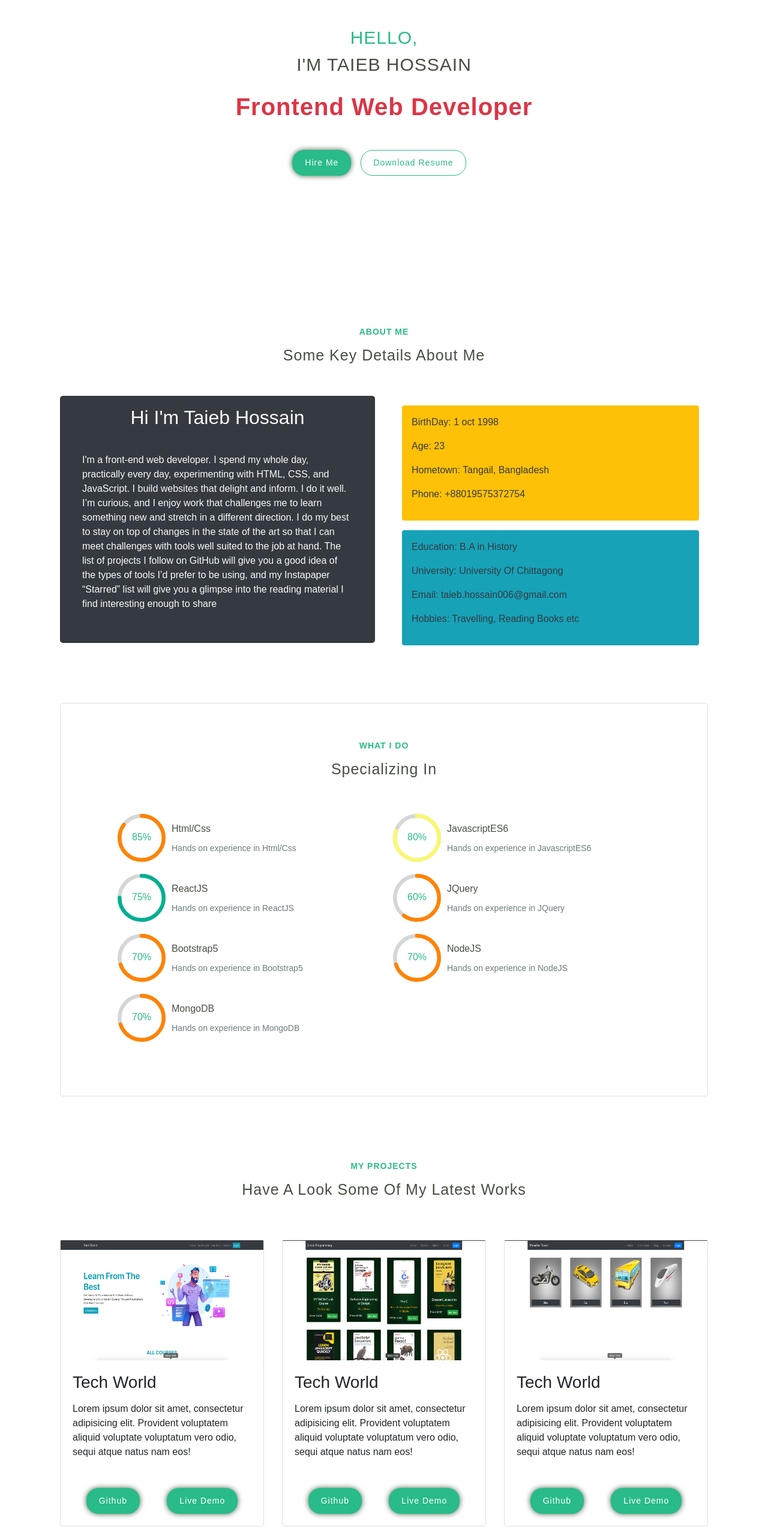
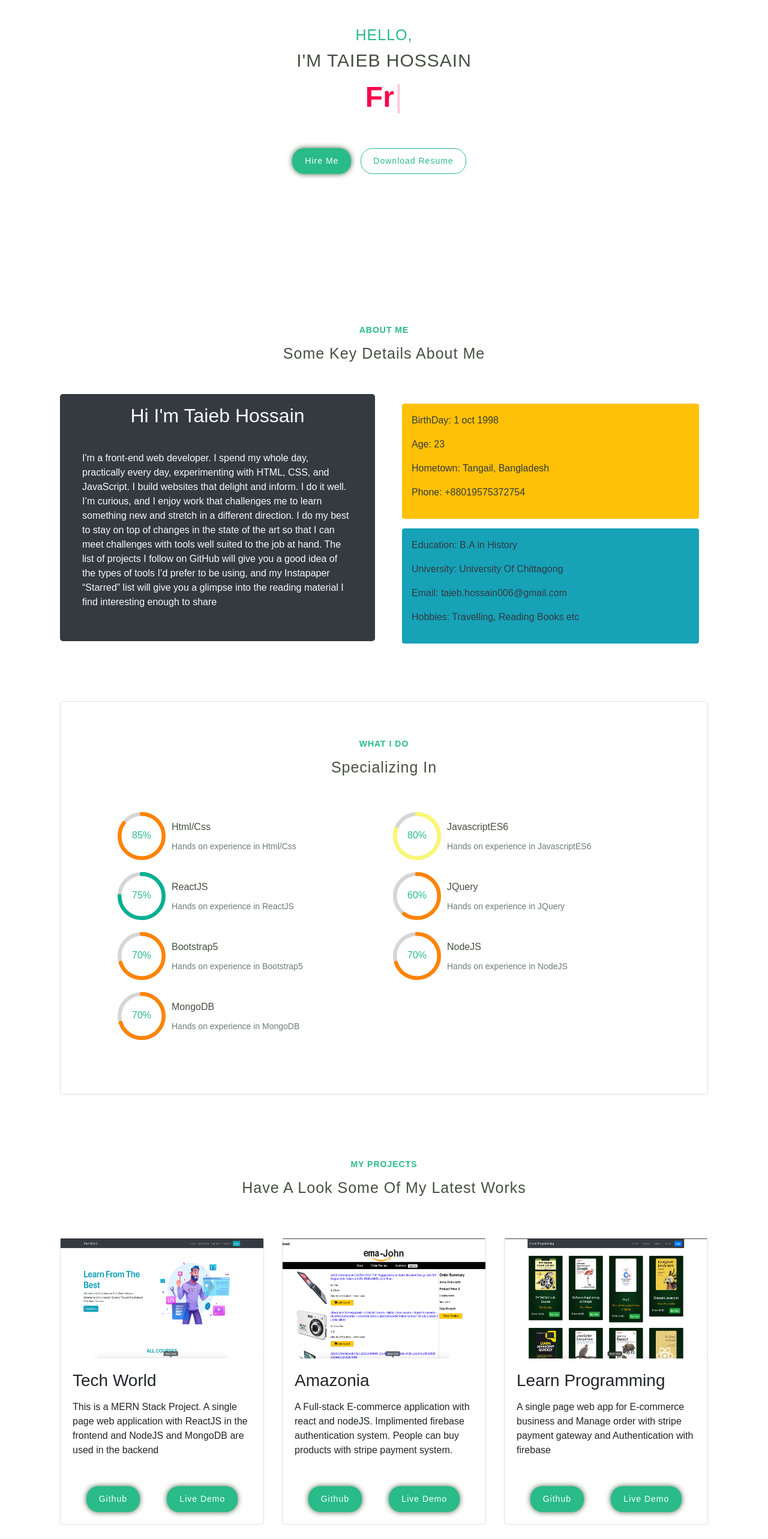
Before and after one commit to hossain909/my-portfolio, a React (Create React App) app: page / in a window 1280 px wide. Shown: the part 160-2726 px from the top of the page at 60% size. Built offline with nearby package versions, Linux system fonts and the light colour scheme.

Commit message:
Changed heading color

```diff
--- a/package.json
+++ b/package.json
@@ -18,6 +18,7 @@
     "react-dom": "^17.0.2",
     "react-router-dom": "^5.2.0",
     "react-scripts": "4.0.3",
+    "typewriter-effect": "^2.17.0",
     "web-vitals": "^1.1.1"
   },
   "scripts": {
--- a/public/index.html
+++ b/public/index.html
@@ -39,5 +39,6 @@
       To begin the development, run `npm start` or `yarn start`.
       To create a production bundle, use `npm run build` or `yarn build`.
     -->
+
   </body>
 </html>
--- a/src/App.js
+++ b/src/App.js
@@ -12,6 +12,7 @@ import Projects from './components/Home/Projects/Projects';
 import Resume from './components/Resume/Resume';
 import Footer from './components/Shared/Footer/Footer';
 import MainNav from './components/Shared/MainNav/MainNav';
+import "./index.css";
 function App() {
   return (
     <Router>
--- a/src/components/Home/HeaderMain/HeaderMain.js
+++ b/src/components/Home/HeaderMain/HeaderMain.js
@@ -1,6 +1,7 @@
 
 import React from 'react';
 import Buttons from '../../../UI/Buttons';
+import Type from './Type';
 
 
 const HeaderMain = () => {
@@ -9,8 +10,8 @@ const HeaderMain = () => {
       <div className="container py-5 mb-5">
         <div className="row">
           <div className="col align-items-center align-self-center mt-5">
-            <p className="mb-0 font-30 uppercase bold-500 textColor ls-1"><span className="primaryColor d-block">Hello,</span> I'm Taieb Hossain</p>
-            <h1 className="textColor mt-4 text-danger font-weight-bold ls-1">Frontend Web Developer</h1>
+            <p className="mb-0 font-30 uppercase bold-500 textColor ls-1"><span className="primaryColor font-25 d-block">Hello,</span> I'm Taieb Hossain</p>
+            <Type></Type>
             <div className="d-flex justify-content-center mt-5">
               <div>
                 <Buttons label="Hire Me"></Buttons>
--- /dev/null
+++ b/src/components/Home/HeaderMain/Type.js
@@ -0,0 +1,21 @@
+import React from "react";
+import Typewriter from "typewriter-effect";
+
+function Type() {
+  return (
+    <Typewriter
+      options={{
+        strings: [
+          "Front-End Developer",
+          "JS Developer",
+          "ReactJS Developer"
+        ],
+        autoStart: true,
+        loop: true,
+        deleteSpeed: 50,
+      }}
+    />
+  );
+}
+
+export default Type;
--- a/src/components/Home/Projects/Projects.js
+++ b/src/components/Home/Projects/Projects.js
@@ -1,4 +1,5 @@
 import React from 'react';
+import project4 from "../../../assets/projectImages/amazonia.png";
 import project2 from "../../../assets/projectImages/juventus.png";
 import project3 from "../../../assets/projectImages/paradise-travels.png";
 import project1 from "../../../assets/projectImages/tech-world.png";
@@ -9,30 +10,31 @@ const Projects = () => {
   const projectData = [
     {
       name: "Tech World",
-      desc: "Lorem ipsum dolor sit amet, consectetur adipisicing elit. Provident voluptatem aliquid voluptate voluptatum vero odio, sequi atque natus nam eos!",
+      desc: "This is a MERN Stack Project. A single page web application with ReactJS in the frontend and NodeJS and MongoDB are used in the backend",
       img: project1,
       githubLink: "https://github.com/hossain909/learn-programming",
       liveLink: "https://tech-world-bd.web.app/"
     },
     {
-      name: "Tech World",
-      desc: "Lorem ipsum dolor sit amet, consectetur adipisicing elit. Provident voluptatem aliquid voluptate voluptatum vero odio, sequi atque natus nam eos!",
-      img: project2
+      name: "Amazonia",
+      desc: "A Full-stack E-commerce application with react and nodeJS. Implimented firebase authentication system. People can buy products with stripe payment system.",
+      img: project4,
+      githubLink: "https://simple-shoop.web.app/",
+      liveLink: "https://github.com/hossain909/react-e-commerce"
     },
     {
-      name: "Tech World",
-      desc: "Lorem ipsum dolor sit amet, consectetur adipisicing elit. Provident voluptatem aliquid voluptate voluptatum vero odio, sequi atque natus nam eos!",
-      img: project3
+      name: "Learn Programming",
+      desc: "A single page web app for E-commerce business and Manage order with stripe payment gateway and Authentication with firebase ",
+      img: project2,
+      githubLink: "https://github.com/hossain909/book-shop",
+      liveLink: "https://online-book-shoop.web.app/"
     },
     {
-      name: "Tech World",
-      desc: "Lorem ipsum dolor sit amet, consectetur adipisicing elit. Provident voluptatem aliquid voluptate voluptatum vero odio, sequi atque natus nam eos!",
-      img: project3
-    },
-    {
-      name: "Tech World",
-      desc: "Lorem ipsum dolor sit amet, consectetur adipisicing elit. Provident voluptatem aliquid voluptate voluptatum vero odio, sequi atque natus nam eos!",
-      img: project3
+      name: "Paradise Travels",
+      desc: "A singe page Travel application with Google login system. Use have to login and the can buy a ride. User also see their desired location in the google map.",
+      img: project3,
+      githubLink: "https://github.com/hossain909/paradise-travels",
+      liveLink: "https://paradise-travels-bd.web.app/"
     },
   ]
   return (
--- a/src/components/Resume/Resume.js
+++ b/src/components/Resume/Resume.js
@@ -1,10 +1,30 @@
+import { faGithub, faLinkedinIn } from "@fortawesome/free-brands-svg-icons";
+import { FontAwesomeIcon } from '@fortawesome/react-fontawesome';
 import React from 'react';
+import Buttons from "../../UI/Buttons";
 
 const Resume = () => {
   return (
-    <div>
-      <h2>This is my Resume</h2>
-    </div>
+    <section id="resume" className="py-5 text-center">
+      <div className="container py-5">
+        <h2>Taieb Hossain</h2>
+        <p className="mb-0">Junior Front-End Developer</p>
+        <p className="mb-0">Tangail, Dhaka, Bangladesh</p>
+        <p className="mb-0">+8801957372754</p>
+        <p className="mb-0">taieb.hossain006@gmail.com</p>
+        <li className="social-icons font-30">
+          <a href="https://github.com/hossain909">
+            <FontAwesomeIcon icon={faGithub} /></a>
+        </li>
+        <li className="social-icons font-30">
+          <a href="https://www.linkedin.com/in/taieb-hossain-a050a0211/">
+            <FontAwesomeIcon icon={faLinkedinIn} /></a>
+        </li>
+        <div>
+          <Buttons link="https://drive.google.com/file/d/1CcDw9qsrsjlw2l37Qe1-K4v3tL8-dVYb/view?usp=sharing" label="Download Resume" inverse></Buttons>
+        </div>
+      </div>
+    </section>
   );
 };
 
--- a/src/components/Shared/Footer/Footer.js
+++ b/src/components/Shared/Footer/Footer.js
@@ -14,13 +14,13 @@ function Footer() {
           <span className="text-light">Designed and Developed by Taieb Hossain</span>
         </Col>
         <Col md="4" className="footer-copywright mt-1">
-          <span className="text-light">Copyright © {year} MB</span>
+          <span className="text-light">Copyright © {year} All rights reserved</span>
         </Col>
         <Col md="4" className="footer-body">
           <ul className="footer-icons">
             <li className="social-icons">
               <a
-                href="https://github.com/marufpbt"
+                href="https://github.com/hossain909"
                 style={{ color: "White" }}
               >
                 <FontAwesomeIcon icon={faGithub} />
@@ -28,7 +28,7 @@ function Footer() {
             </li>
             <li className="social-icons">
               <a
-                href="https://twitter.com/marufpbt"
+                href="https://www.facebook.com/taieb.hossain.12/"
                 style={{ color: "White" }}
               >
                 <FontAwesomeIcon icon={faFacebook} />
@@ -36,7 +36,7 @@ function Footer() {
             </li>
             <li className="social-icons">
               <a
-                href="https://www.linkedin.com/in/marufpbt/"
+                href="https://www.linkedin.com/in/taieb-hossain-a050a0211/"
                 style={{ color: "White" }}
               >
                 <FontAwesomeIcon icon={faLinkedinIn} />
--- a/src/index.css
+++ b/src/index.css
@@ -4,6 +4,9 @@
   font-family: 'Ubuntu', sans-serif;
 }
 #header-main{
+  height: 100%;
+}
+#resume {
   height: 100%;
 }
 .primaryColor {
@@ -87,6 +90,17 @@
 .text-center{
   text-align: center;
 }
-/* p{
+p{
   margin-bottom: 0;
-} */
+}
+.Typewriter__wrapper {
+  font-size: 3em !important;
+  color: #f9004d !important;
+  font-weight: 900 !important;
+  font-family: 'Ubuntu', sans-serif;
+}
+
+.Typewriter__cursor {
+  font-size: 3.2em !important;
+  color: #f9004d !important;
+}
```
Also changed, not shown: src/assets/projectImages/amazonia.png (added), 1 other file (tests, documents, lock files or other folders).
